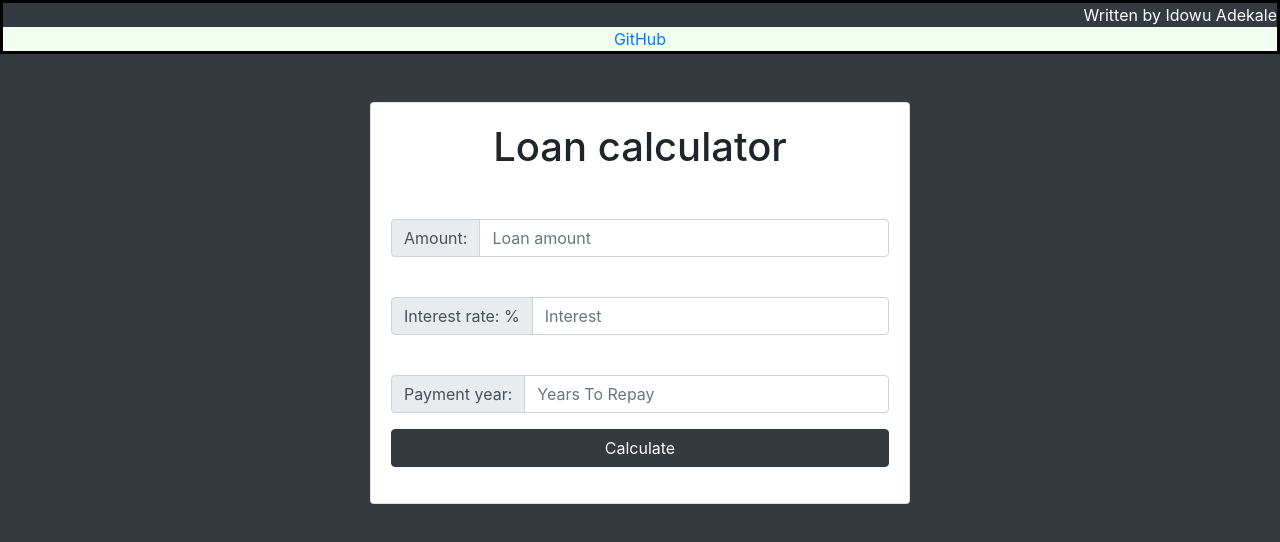
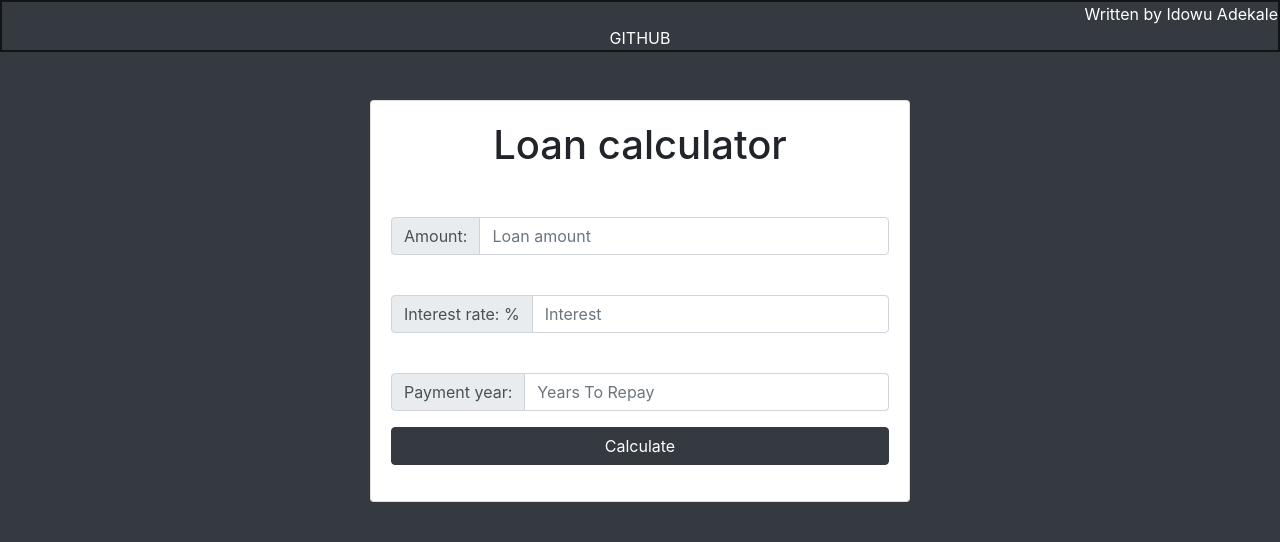
Before and after one commit to idowuadekale/Loan-Calculator, a plain HTML site: page index.html in a window 1280 px wide. Drawn offline with nearby package versions, Linux system fonts and the light colour scheme.

Commit message:
new commit

```diff
--- a/index.html
+++ b/index.html
@@ -6,11 +6,11 @@
     <meta name="viewport" content="width=device-width, initial-scale=1.0">
     <meta http-equiv="X-UA-Compatible" content="ie=edge">
     <link rel="stylesheet" href="style.css">
-    <link rel="icon" href="./loan.png">
+    <link rel="icon" href="./img/loan.png">
     <link href="https://stackpath.bootstrapcdn.com/bootstrap/4.1.3/css/bootstrap.min.css" rel="stylesheet" integrity="sha384-MCw98/SFnGE8fJT3GXwEOngsV7Zt27NXFoaoApmYm81iuXoPkFOJwJ8ERdknLPMO" crossorigin="anonymous">
 
     <link href="https://stackpath.bootstrapcdn.com/font-awesome/4.7.0/css/font-awesome.min.css" rel="stylesheet" integrity="sha384-wvfXpqpZZVQGK6TAh5PVlGOfQNHSoD2xbE+QkPxCAFlNEevoEH3Sl0sibVcOQVnN" crossorigin="anonymous">
-    <title>Loan Calculator 2</title>
+    <title>Loan Calculator </title>
     <style>
         #loading,
         #results {
@@ -28,7 +28,7 @@
     <div class="written">
         <div>Written by Idowu Adekale</div>
         <div class="github" onclick="myFunction()">
-            <a href="https://github.com/idowuadekale" target="_blank">GitHub</a>
+            <a href="https://github.com/idowuadekale" target="_blank" style="color: #fff;">GitHub</a>
         </div>
     </div>
     <div class="container">
--- a/style.css
+++ b/style.css
@@ -1,5 +1,5 @@
 .written {
-    border: 3px solid black;
+    border: 2px solid rgba(0, 0, 0, 0.644);
     align-items: center;
     justify-content: center;
     text-align: right;
@@ -9,13 +9,12 @@
 .github,
 a {
     text-align: center;
-    background-color: honeydew;
-    color: #000;
+    color: #fff;
 }
 
-a:hover {
-    background-color: rgb(0, 0, 0);
-    color: rgb(255, 255, 255);
+a {
+    text-transform: uppercase;
+    text-decoration: none;
 }
 
 
```
Also changed, not shown: img/loan.png (renamed from loan.png), 1 other file.
